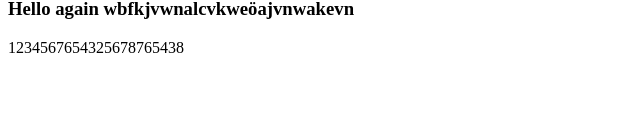
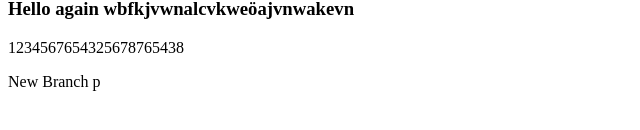
Before and after one commit to EdwardAgyeman/superwebsite, a plain HTML site: page index.html in a window 1280 px wide. Shown: the part 252-382 px from the top of the page, without its empty margins (0-640 px from the left). Drawn offline with Linux system fonts and the light colour scheme.

Commit message:
New Branch

```diff
--- a/index.html
+++ b/index.html
@@ -13,6 +13,7 @@
     <h4>nsjknvlweNCOMWACMOLAWMCW</h4>
      <h3>Hello again wbfkjvwnalcvkweöajvnwakevn</h3>
     <p>1234567654325678765438</p>
+    <p>New Branch p</p>
 
 
 </body>
```
